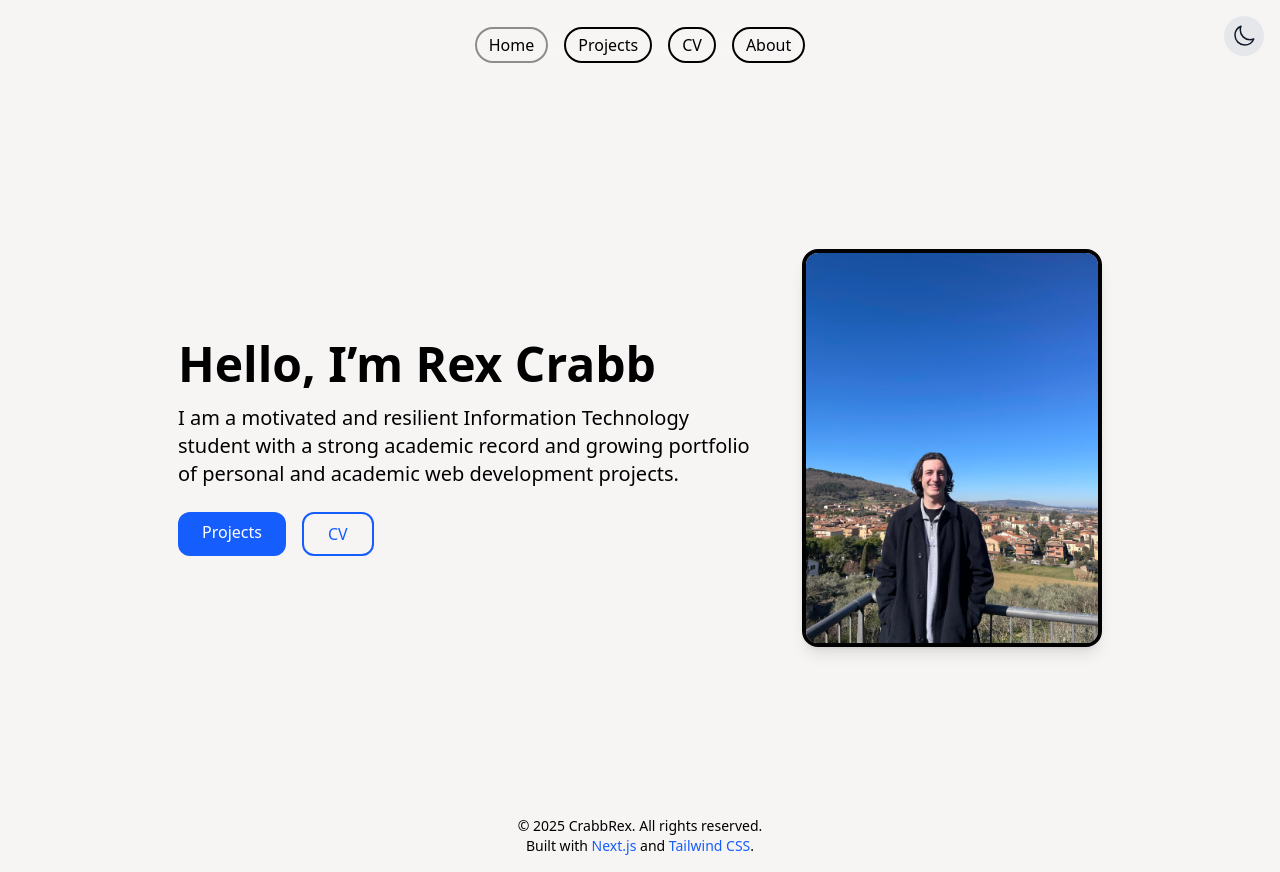
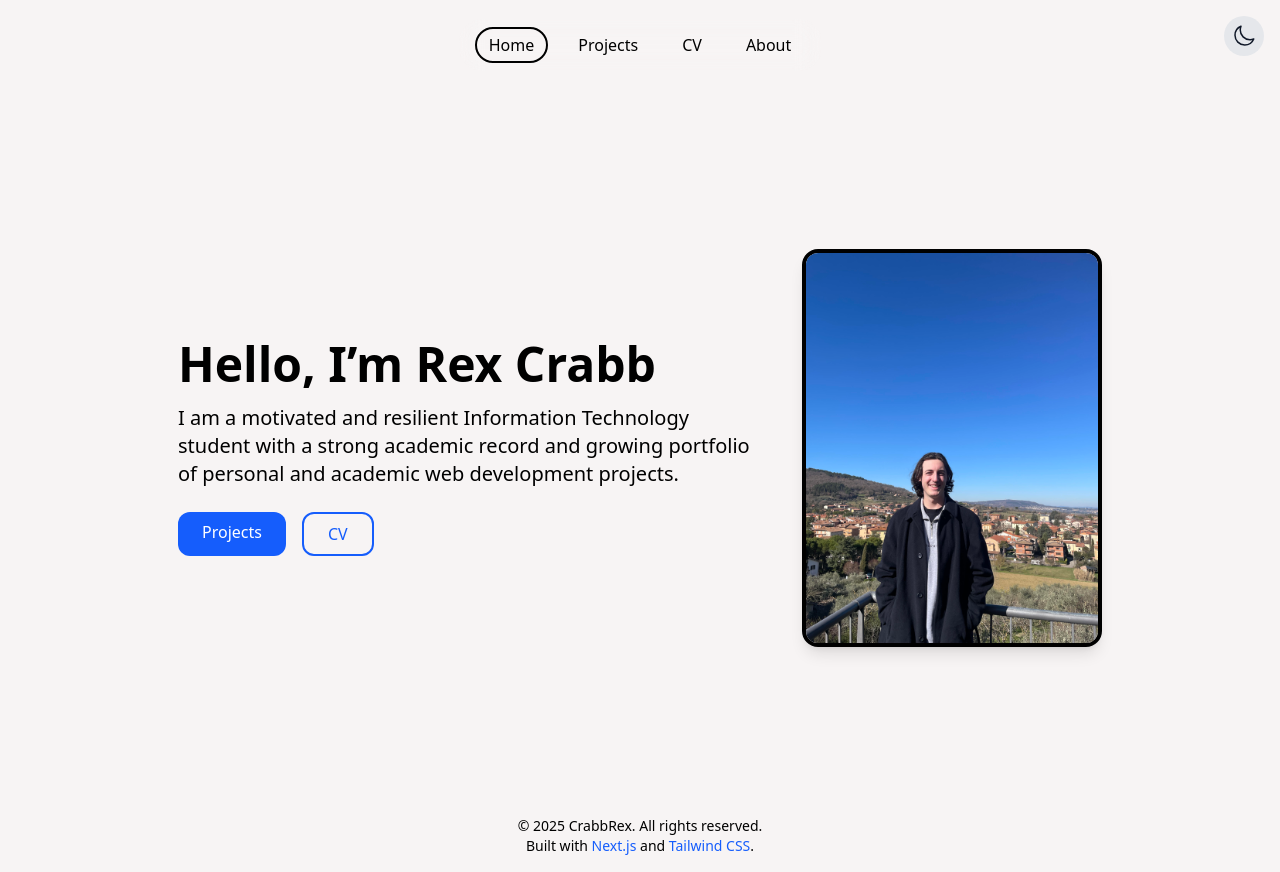
Before and after one commit to CrabbRex/my-cv-site, a Next.js app: page / in a window 1280 px wide. Built offline with nearby package versions, Linux system fonts and the light colour scheme.

Commit message:
Fix navbar borders.

```diff
--- a/src/app/components/navbar.tsx
+++ b/src/app/components/navbar.tsx
@@ -19,8 +19,8 @@ export default function Navbar() {
         const isActive = pathname === href;
         return `px-3 py-1 rounded-4xl transition border-2
             ${isActive
-                ? 'border-[var(--color-nav-base)] bg-[var(--color-background)]'
-                : 'border-[var(--color-nav-highlight)] hover:border-transparent'}`;
+                ? 'border-[var(--color-foreground)] bg-transparent'
+                : 'border-transparent'}`;
     };
 
     return (
@@ -33,7 +33,6 @@ export default function Navbar() {
                     <Link href="/projects" className={linkClasses('/projects')}>Projects</Link>
                     <Link href="/cv" className={linkClasses('/cv')}>CV</Link>
                     <Link href="/about" className={linkClasses('/about')}>About</Link>
-
                 </nav>
             </div>
         </header>
```
